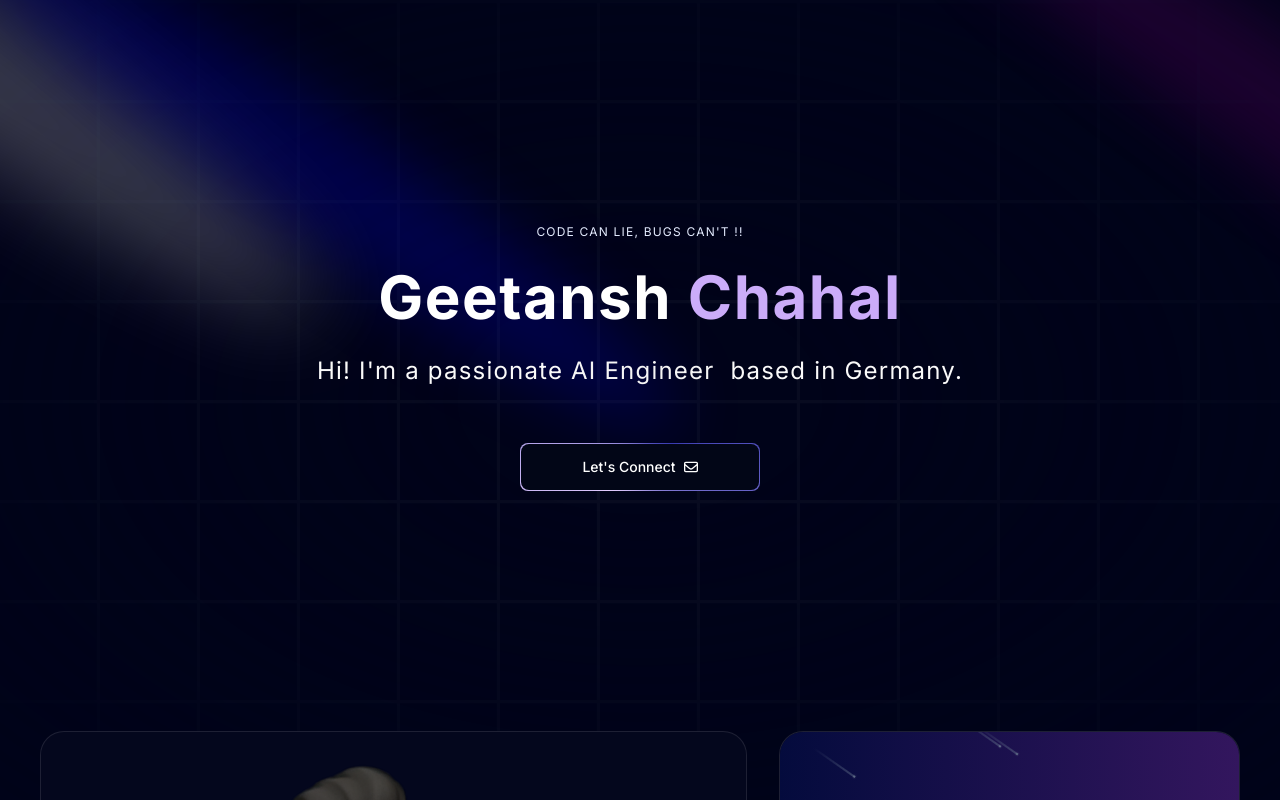
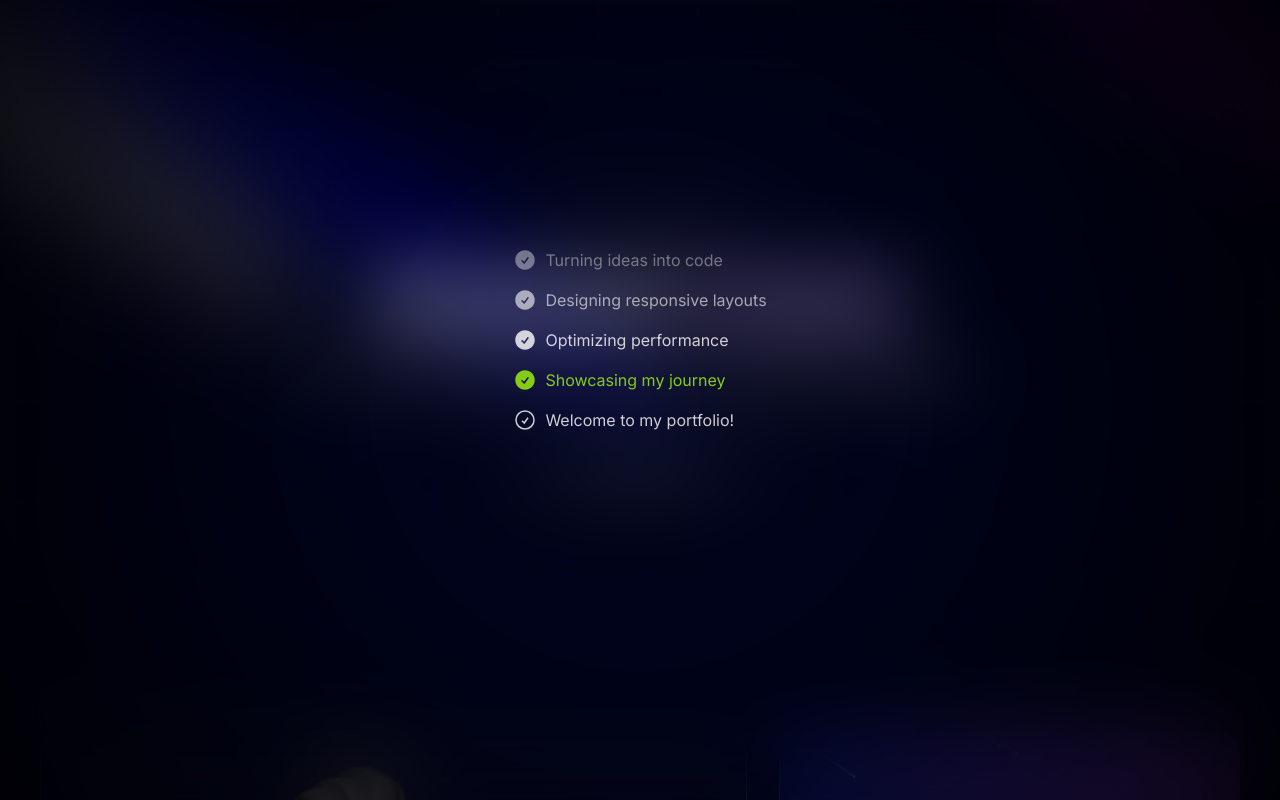
Before and after one commit to GeetanshChahal/portfolio_project, a Next.js app: page / in a window 1280 px wide. Shown: the top 800 px of the page. Built offline with nearby package versions, Linux system fonts and the light colour scheme.

Commit message:
minor fixes

```diff
--- a/app/page.tsx
+++ b/app/page.tsx
@@ -20,7 +20,7 @@ const Home = () => {
   return (
     <main className="relative bg-black-100 flex justify-center items-center flex-col overflow-hidden mx-auto sm:px-10 px-5">
       <div className="max-w-7xl w-full">
-        {/* <StepLoader /> */}
+        <StepLoader />
         <FloatingNav navItems={navItems} />
         <Hero />
         <Grid />
```
